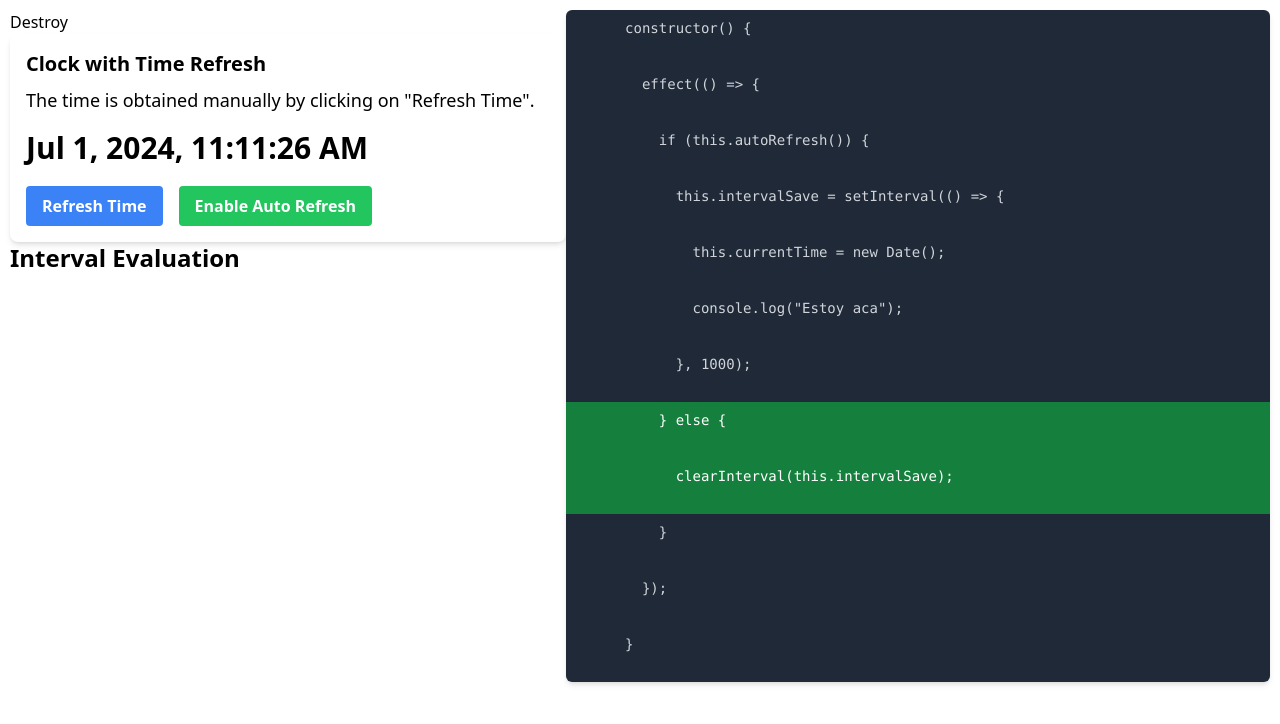
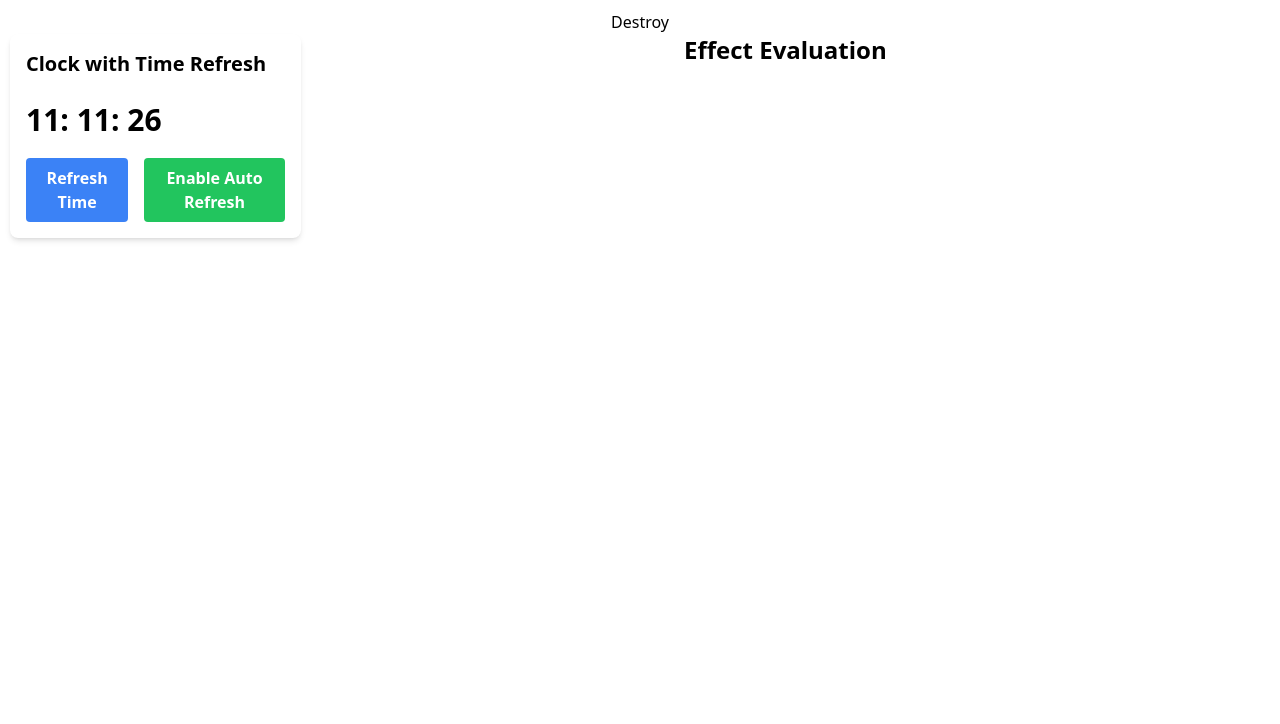
Before and after one commit to damiansire/angular-examples, an Angular app: page / in a window 1280 px wide. Shown: the top 724 px of the page. Built offline with nearby package versions, Linux system fonts and the light colour scheme.

Commit message:
fixs: fixs error

```diff
--- a/src/app/app.component.html
+++ b/src/app/app.component.html
@@ -4,8 +4,8 @@
 <app-computed-signals-lazily-evaluated-memoized />
 <app-computed-signal-dynamic-dependencies />
 <app-effect></app-effect>
-<app-effect-destroy></app-effect-destroy>
+<app-destroy-effect></app-destroy-effect>
 -->
 <div class="body-container p-5">
-  <app-destroy-effect></app-destroy-effect>
+  <app-effect-destroy></app-effect-destroy>
 </div>
--- a/src/app/components/event-history/event-history.component.html
+++ b/src/app/components/event-history/event-history.component.html
@@ -1,4 +1,4 @@
-<h2 class="text-2xl font-semibold mb-4">{{ title }}</h2>
+<h2 class="text-2xl font-semibold mb-4 text-center">{{ title }}</h2>
 
 <div class="space-y-4">
   @for (item of history().reverse(); track $index) {
--- a/src/app/signals/7-effect-destroy/component-destroy/component-destroy.component.html
+++ b/src/app/signals/7-effect-destroy/component-destroy/component-destroy.component.html
@@ -2,16 +2,12 @@
   <h2 class="text-xl font-semibold mb-2">Clock with Time Refresh</h2>
 
   <div class="flex flex-col md:flex-row items-center justify-between mb-4">
-    @if(!autoRefresh()){
-    <p class="text-lg md:mr-4">
-      The time is obtained manually by clicking on "Refresh Time".
-    </p>
-    } @if(autoRefresh()){
-    <p class="text-lg md:mr-4">Automatic time refresh enabled.</p>
+    @if(autoRefresh()){
+    <p class="text-lg md:mr-4">Count value: {{ count() }}</p>
     }
   </div>
   <div class="mb-5">
-    <h2 class="text-3xl font-bold">{{ currentTime | date : "medium" }}</h2>
+    <h2 class="text-3xl font-bold">{{ currentTime | date : "hh: mm: ss" }}</h2>
   </div>
   <div class="flex space-x-4">
     <button
--- a/src/app/signals/7-effect-destroy/component-destroy/component-destroy.component.ts
+++ b/src/app/signals/7-effect-destroy/component-destroy/component-destroy.component.ts
@@ -13,13 +13,14 @@ export class ComponentDestroyComponent {
   @Output() newIntervalOutput = new EventEmitter<Date>();
   currentTime = new Date();
   autoRefresh = signal(false);
+  count = signal(0);
   intervalSave: any;
   constructor() {
     effect(() => {
       if (this.autoRefresh()) {
         this.intervalSave = setInterval(() => {
-          console.log('Sigo aca');
           this.currentTime = new Date();
+          this.count.update((x) => x + 1);
           this.newIntervalOutput.emit(this.currentTime);
         }, 1000);
       } else {
--- a/src/app/signals/7-effect-destroy/effect-destroy.component.html
+++ b/src/app/signals/7-effect-destroy/effect-destroy.component.html
@@ -1,19 +1,17 @@
-<div class="flex">
-  <div>
+<div class="flex flex-col w-full">
   <button (click)="destroy()">Destroy</button>
+  <div class="flex w-full">
     @if(showComponent){
     <div>
       <app-component-destroy (autoRefreshEvent)="setAutoRefresh($event)" />
     </div>
     }
+    <div class="w-full">
       <app-event-history
-      title="Interval Evaluation"
+        title="Effect Evaluation"
         [history]="appEventHistory"
         stateName="Count Number:"
       ></app-event-history>
     </div>
-
-  <div class="flex-grow">
-    <app-code [lines]="lines"></app-code>
   </div>
 </div>
--- a/src/app/signals/7-effect-destroy/effect-destroy.component.ts
+++ b/src/app/signals/7-effect-destroy/effect-destroy.component.ts
@@ -15,6 +15,7 @@ import { HistoryElement } from '../../components/component.interface';
 export class EffectDestroyComponent {
   autoRefresh = signal(false);
   appEventHistory = signal<HistoryElement[]>([]);
+  count = signal(0);
   lines = computed<codeLine[]>(() => [
     {
       line: 'constructor() {',
@@ -71,11 +72,12 @@ export class EffectDestroyComponent {
     effect(() => {
       if (this.autoRefresh()) {
         this.intervalSave = setInterval(() => {
+          this.count.update((x) => x + 1);
           const event = new Date();
           this.addConditionalCountRecomputation(
-            'interval',
             this.getFormattedTime(event),
-            false
+            this.count(),
+            true
           );
         }, 1000);
       } else {
@@ -86,6 +88,7 @@ export class EffectDestroyComponent {
   showComponent = true;
   destroy() {
     this.showComponent = false;
+    clearInterval(this.intervalSave);
   }
   setAutoRefresh(event: boolean) {
     this.autoRefresh.set(event);
```
Lines whose indentation alone changed are shown as unchanged.
